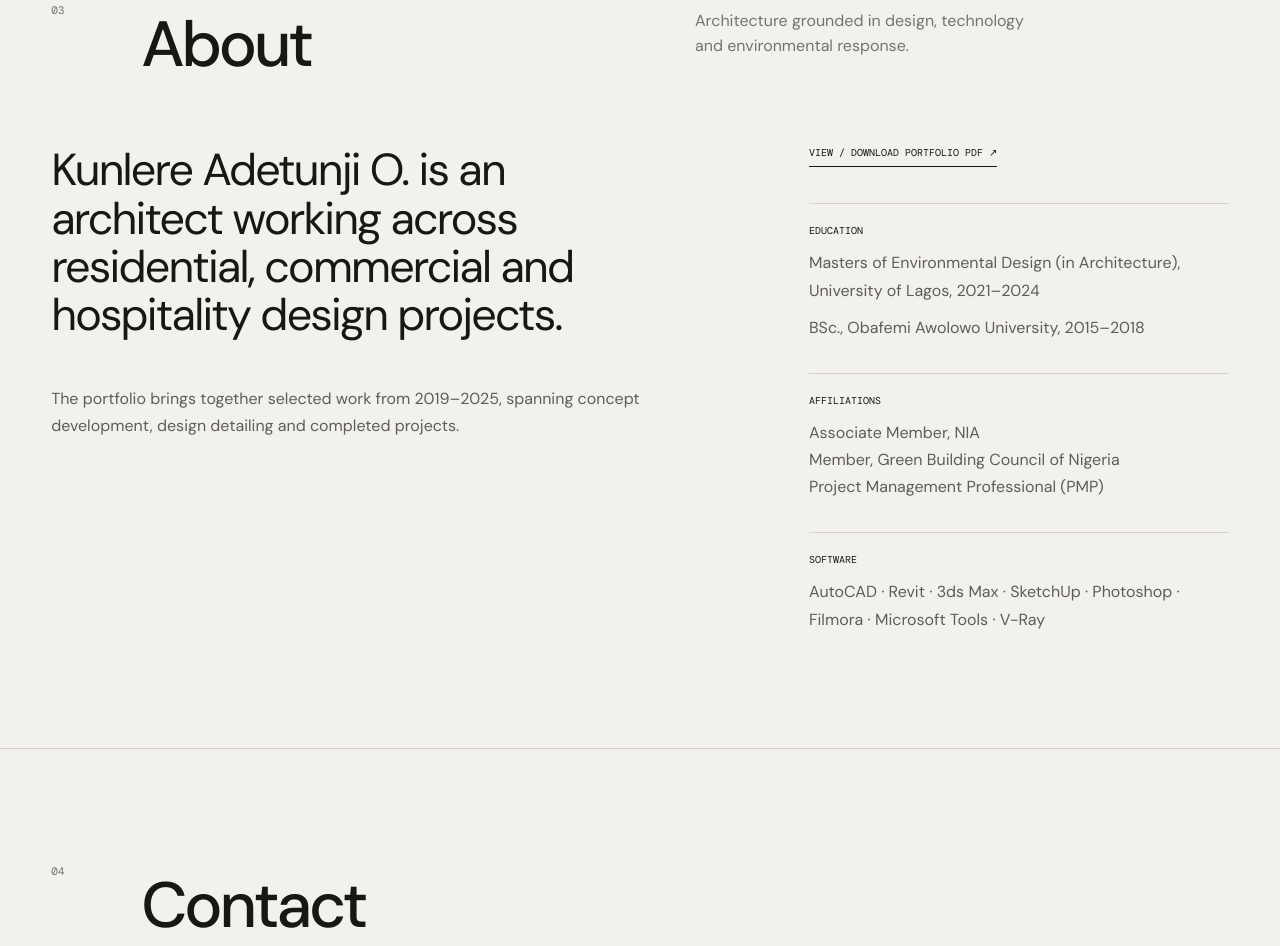
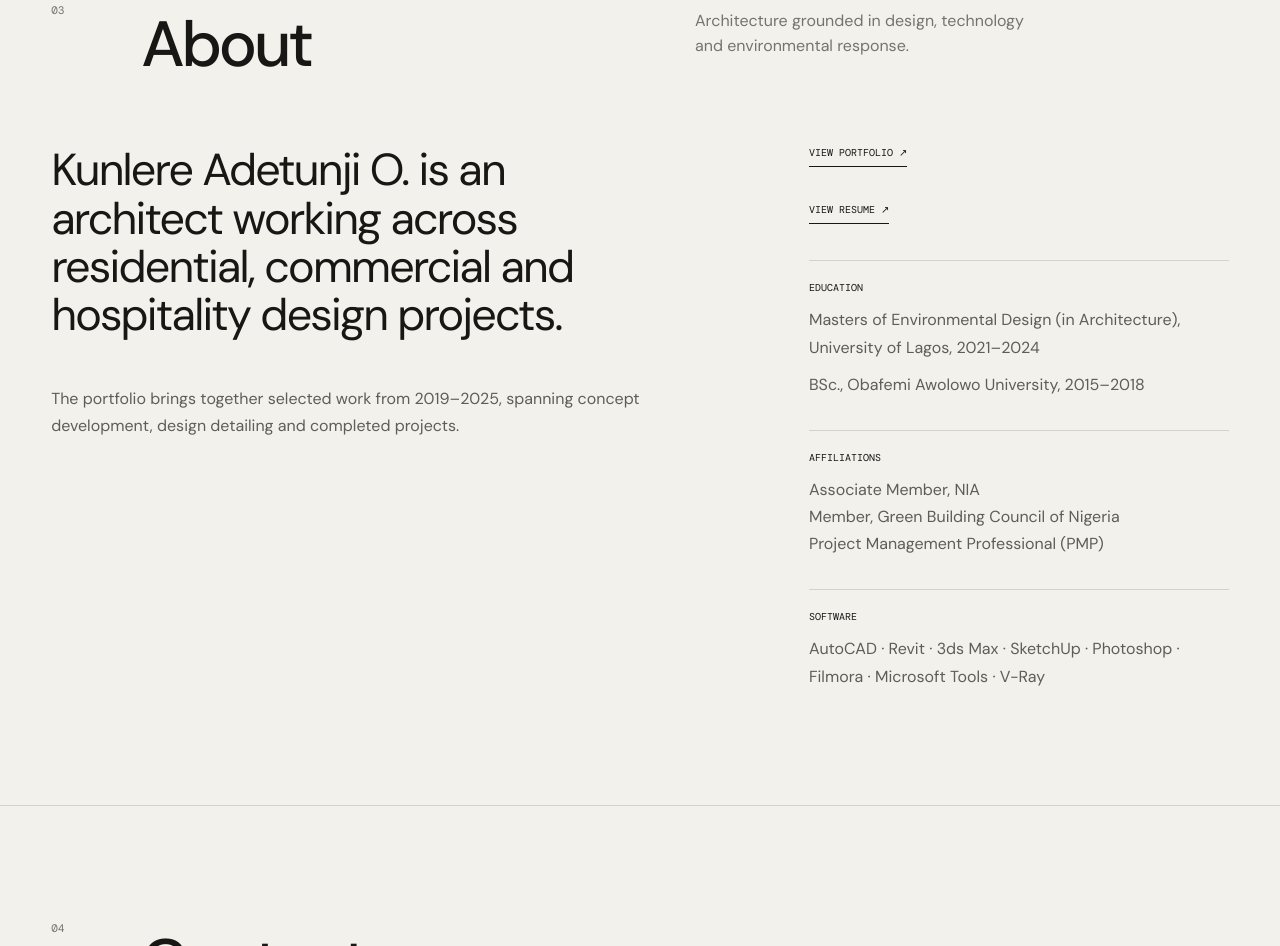
Before and after one commit to adetunjikunlere01-ops/kunlere-adetunji-portfolio-v2, a plain HTML site: page index.html in a window 1280 px wide. Shown: the part 4765-5711 px from the top of the page. Drawn offline with nearby package versions, Linux system fonts and the light colour scheme; a web font is replaced by a local one.

Commit message:
Add separate resume and portfolio links

```diff
--- a/index.html
+++ b/index.html
@@ -65,7 +65,8 @@
   <div class="about-grid">
     <div><p class="large">Kunlere Adetunji O. is an architect working across residential, commercial and hospitality design projects.</p><p>The portfolio brings together selected work from 2019–2025, spanning concept development, design detailing and completed projects.</p></div>
     <div class="facts">
-      <a class="download-cv" href="assets/adetunji-portfolio-2025.pdf" target="_blank">View / download portfolio PDF ↗</a>
+      <a class="download-cv" href="assets/adetunji-portfolio-2025.pdf" target="_blank" rel="noreferrer">View Portfolio ↗</a>
+      <a class="download-cv" href="assets/Adetunji_Kunlere_CV(1).pdf" target="_blank" rel="noreferrer">View Resume ↗</a>
       <div><b>Education</b><p>Masters of Environmental Design (in Architecture), University of Lagos, 2021–2024</p><p>BSc., Obafemi Awolowo University, 2015–2018</p></div>
       <div><b>Affiliations</b><p>Associate Member, NIA<br>Member, Green Building Council of Nigeria<br>Project Management Professional (PMP)</p></div>
       <div><b>Software</b><p>AutoCAD · Revit · 3ds Max · SketchUp · Photoshop · Filmora · Microsoft Tools · V-Ray</p></div>
```
